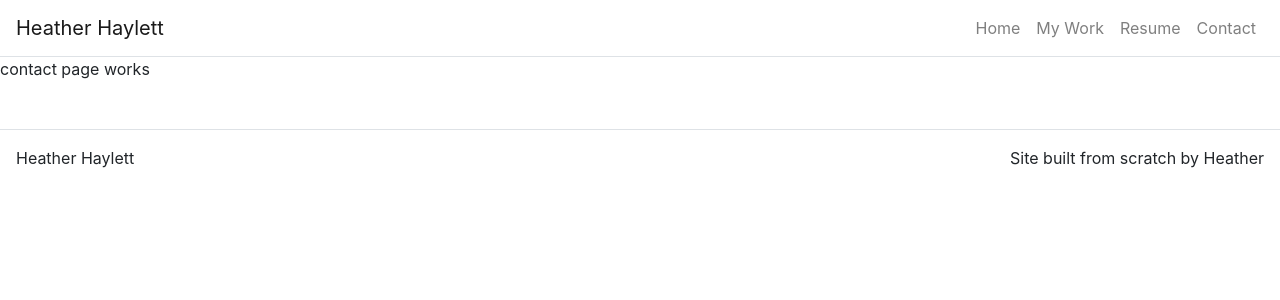
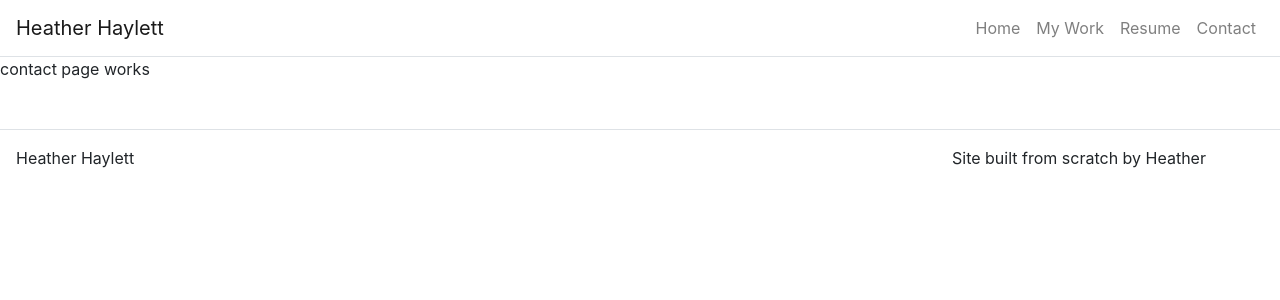
Before and after one commit to HeatherHaylett/portfolio, a React (Create React App) app: page /contact in a window 1280 px wide. Shown: the top 300 px of the page. Built offline with nearby package versions, Linux system fonts and the light colour scheme.

Commit message:
fixed an error passing boolean for d-flex

```diff
--- a/src/components/Footer.js
+++ b/src/components/Footer.js
@@ -11,7 +11,7 @@ function footer() {
           <Col className='p-0' md={3} sm={12}>
             Heather Haylett
           </Col>
-          <Col className="p-0 d-flex justify-content-end" md={3}>
+          <Col className="p-0 d-flex='true' justify-content-end" md={3}>
             Site built from scratch by Heather
           </Col>
         </Row>
```
